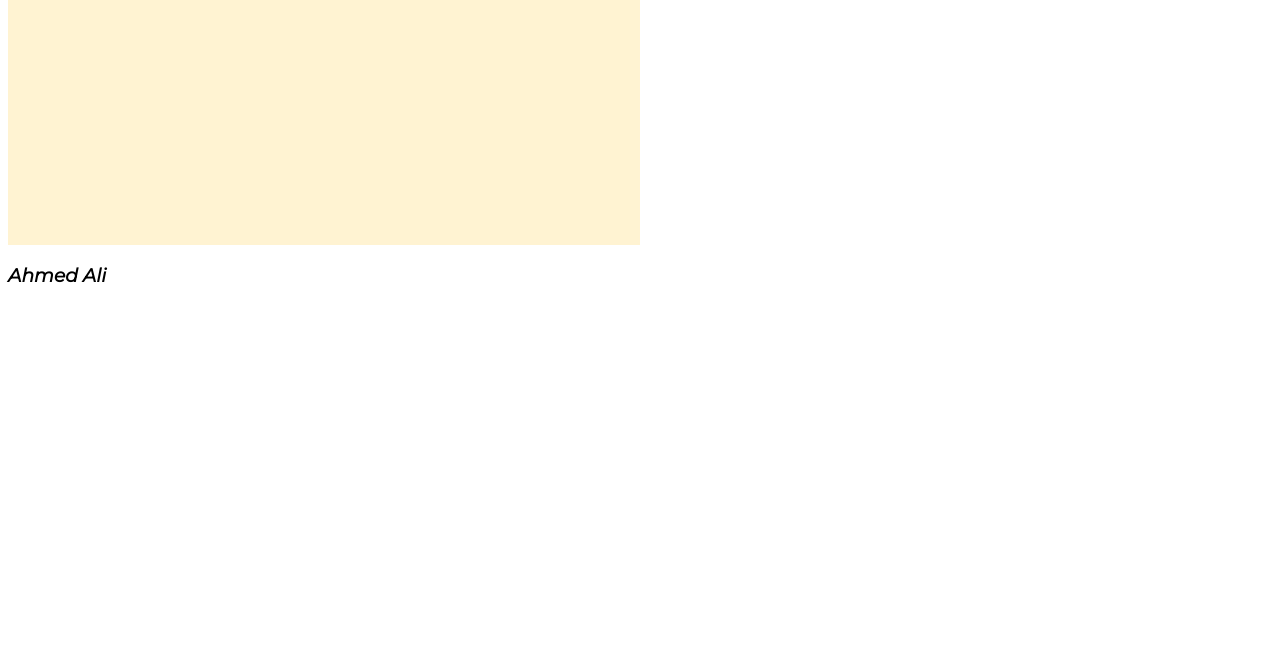
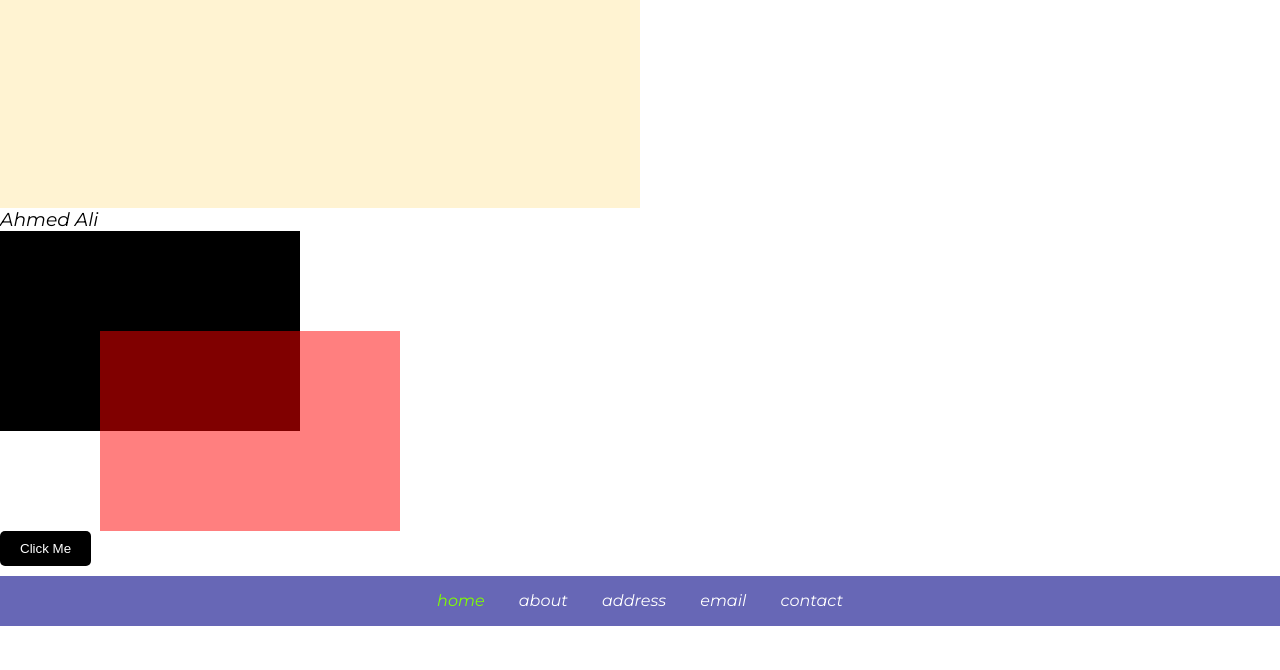
Before and after one commit to Ahmedalihh/practice-css, a plain HTML site: page index.html in a window 1280 px wide. Shown: the part 130-800 px from the top of the page. Drawn offline with Linux system fonts and the light colour scheme.

Commit message:
hover,after,before

```diff
--- a/index.html
+++ b/index.html
@@ -3,7 +3,7 @@
   <head>
     <meta charset="UTF-8" />
     <meta name="viewport" content="width=device-width, initial-scale=1.0" />
-    <title>css</title>
+    <title>css practice</title>
     <link rel="stylesheet" href="style.css" type="text/css" />
     <!-- <link rel="preconnect" href="https://fonts.googleapis.com" />
     <link rel="preconnect" href="https://fonts.gstatic.com" crossorigin />
@@ -66,12 +66,29 @@
     <div class="heading">
       <h1>billion</h1>
     </div>
-
-
-
-
     <div>
       <h3>ahmed ali</h3>
     </div>
+
+     <!-- box practice  -->
+    <div class="box">
+      <div class="box1"></div>
+      <div class="box2"></div>
+    </div>
+    <!-- ////////////////////////////////////////////////////////////////////////// -->
+     <!-- button  -->
+    <div><button class="btn">Click Me</button></div>
+<!-- ///////////////////////////////////////////////////////////////////////////// -->
+
+<!-- navbar -->
+    <nav>
+      <ul>
+        <li>home</li>
+        <li>about</li>
+        <li>address</li>
+        <li>email</li>
+        <li>contact</li>
+      </ul>
+    </nav>
   </body>
 </html>
--- a/style.css
+++ b/style.css
@@ -1,5 +1,9 @@
-/* @import url('https://fonts.googleapis.com/css2?family=Montserrat:ital,wght@0,100..900;1,100..900&display=swap'); */
-
+@import url("https://fonts.googleapis.com/css2?family=Montserrat:ital,wght@0,100..900;1,100..900&display=swap");
+* {
+  margin: 0;
+  padding: 0;
+  box-sizing: border-box;
+}
 /*
 /* .heading{
     color: red;
@@ -42,27 +46,89 @@ body{
     font-weight: 200;
     font-style: italic; */
 /* } */
-.heading{
+.heading {
   color: red;
-    background-color:rgba(255, 187, 0, 0.178);
+  background-color: rgba(255, 187, 0, 0.178);
   /* background-color: brown; */
   /* opacity: 0.56; */
   width: 50%;
   height: 300px;
 }
 @font-face {
-    font-family: 'Montserrat';
-    src: url('./fonts/Montserrat-Italic-VariableFont_wght.ttf') format('truetype');
+  font-family: "Montserrat";
+  src: url("./fonts/Montserrat-Italic-VariableFont_wght.ttf") format("truetype");
   font-weight: 400;
   font-style: normal;
 }
-body{
-    font-family:'Montserrat' ;
+body {
+  font-family: "Montserrat";
 }
 
-h3{
+h3 {
   text-transform: capitalize;
-        /* font-weight: 400; */
+  font-weight: 400;
   font-style: normal;
+}
 
+.box {
+  position: relative;
 }
+
+.box1 {
+  position: absolute;
+  top: 100px;
+  left: 100px;
+  background-color: red;
+  opacity: 0.5;
+  height: 200px;
+
+  width: 300px;
+}
+
+.box2 {
+  height: 200px;
+  width: 300px;
+  background-color: black;
+}
+.btn {
+  background-color: black;
+  color: white;
+  padding: 10px 20px;
+  border: none;
+  border-radius: 5px;
+  cursor: pointer;
+  margin-top: 100px;
+}
+.btn:hover {
+  background-color: white;
+  color: black;
+  border: 1px solid black;
+}
+/* ///////////////////////////////////////////////////////////////////////////////////////// */
+
+nav {
+  background-color: rgb(103, 103, 182);
+  width: 100%;
+  height: 50px;
+  padding: 15px;
+  margin-top: 10px;
+}
+ul {
+  list-style: none;
+  text-align: center;
+}
+li {
+  display: inline;
+  margin: 0 15px;
+  color: white;
+}
+li:hover {
+  color: red;
+}
+li:active {
+  font-size: x-small;
+}
+
+li:first-child {
+  color: chartreuse;
+}
```
Also changed, not shown: 1 other file. Lines whose indentation alone changed are shown as unchanged.
